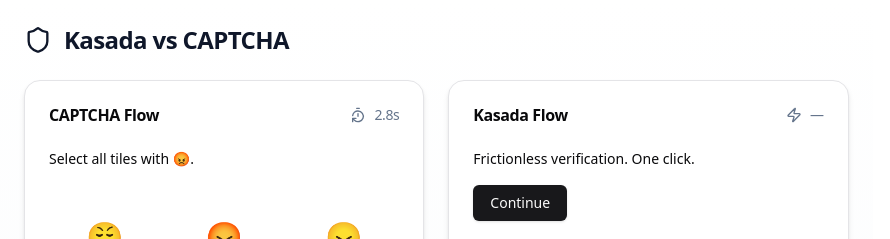
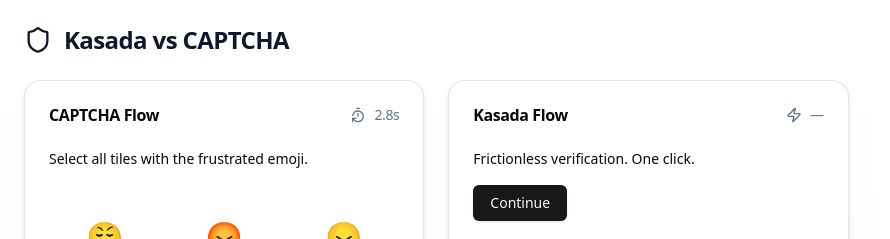
Before and after one commit to pardeema/captcha-race, a React (Vite) app: page / in a window 1280 px wide. Both pictures are taken after a click on the button "Start challenges". Shown: the top 239 px of the page, without its empty margins (0-890 px from the left). Built offline with nearby package versions, Linux system fonts and the light colour scheme.

Commit message:
Updated emojis to not give away the current frustration choice

```diff
--- a/src/App.tsx
+++ b/src/App.tsx
@@ -266,14 +266,14 @@
       const pickedCorrect = picked.filter(i => correctIdx.includes(i)).length;
       const pickedWrong = picked.length - pickedCorrect;
       const remaining = Math.max(0, correctIdx.length - pickedCorrect);
-      setFeedback(`Need ${remaining} more ${target} tile${remaining===1?'':'s'}. You selected ${pickedWrong} wrong.`);
+      setFeedback(`Need ${remaining} more frustrated emoji tile${remaining===1?'':'s'}. You selected ${pickedWrong} wrong.`);
       onFail();
     }
   };
 
   return (
     <div className="space-y-3">
-      <div className="text-sm">Select all tiles with <span className="font-medium">{target}</span>.</div>
+      <div className="text-sm">Select all tiles with <span className="font-medium">the frustrated emoji</span>.</div>
       <div className="grid grid-cols-3 gap-2">
         {grid.map((emoji, idx) => (
           <button key={idx} className={`aspect-square rounded-lg border flex items-center justify-center text-3xl ${picked.includes(idx) ? 'bg-slate-200' : 'bg-white'}`}
```
